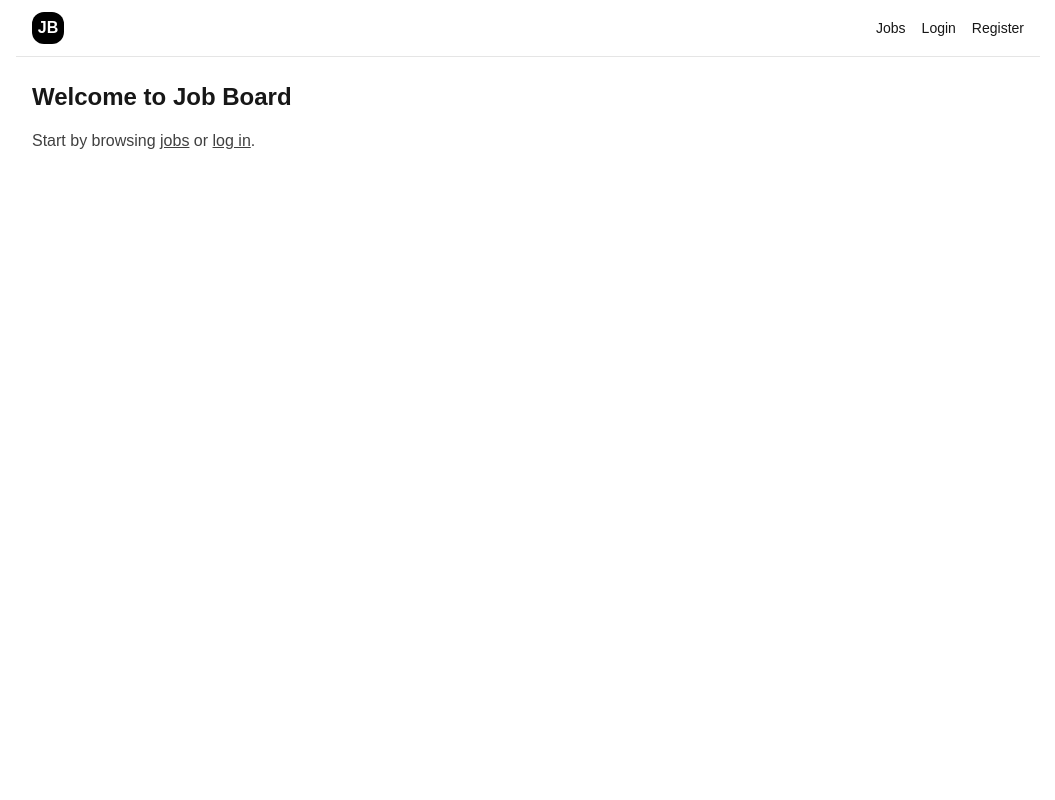
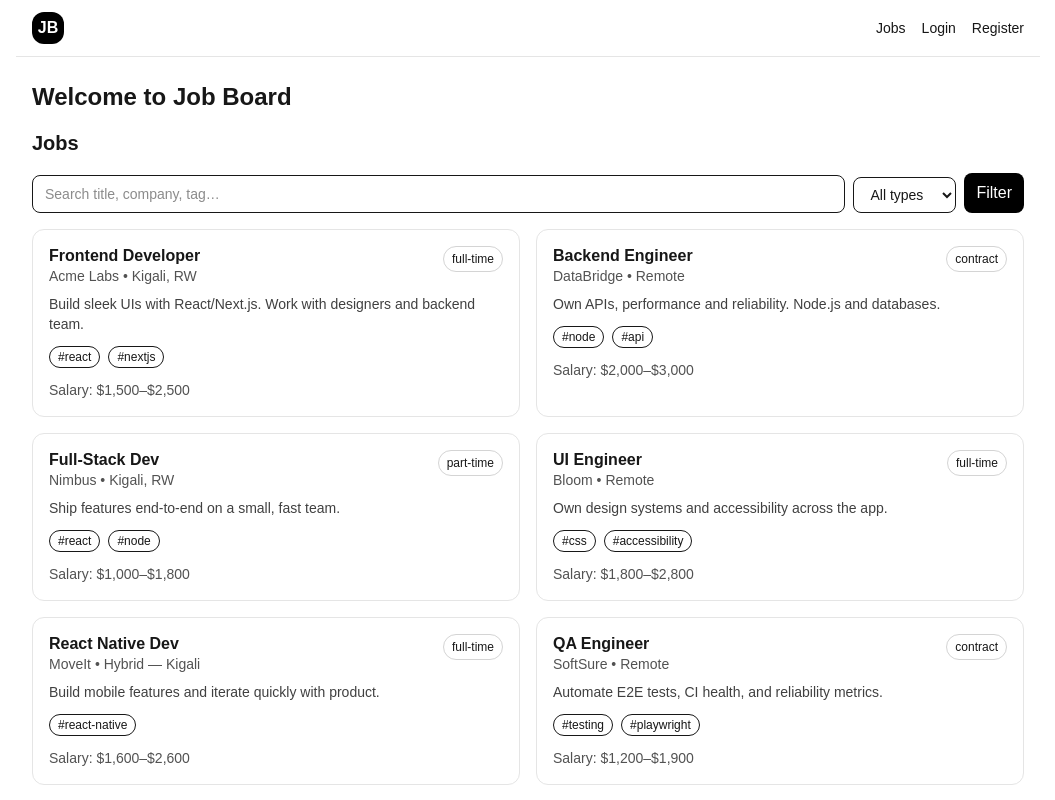
Before and after one commit to mcaleb808/job-board, a Next.js app: page / in a window 1280 px wide. Shown: the top 800 px of the page, without its empty margins (112-1167 px from the left). Built offline with nearby package versions, Linux system fonts and the light colour scheme; no server answers.

Commit message:
fix pipeline failure

```diff
--- a/src/app/page.js
+++ b/src/app/page.js
@@ -1,10 +1,9 @@
-export default function Home() {
+import JobBoard from "./jobs/page";
+export default function Home(properties) {
   return (
     <section className="grid gap-4">
       <h1 className="text-2xl font-semibold">Welcome to Job Board</h1>
-      <p className="text-neutral-700">
-        Start by browsing <a href="/jobs" className="underline">jobs</a> or <a href="/login" className="underline">log in</a>.
-      </p>
+      <JobBoard {...properties} />
     </section>
   );
 }
```
